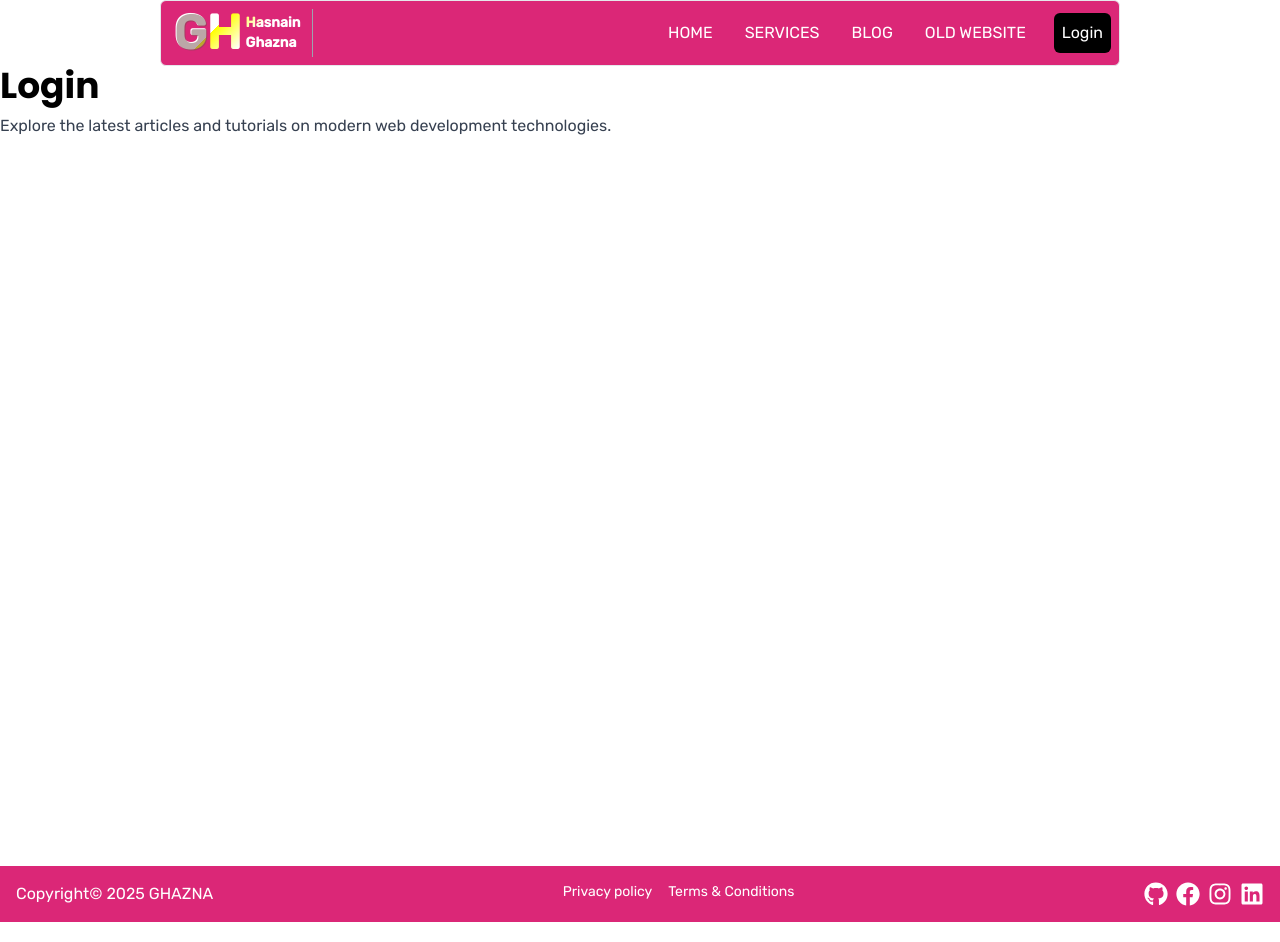
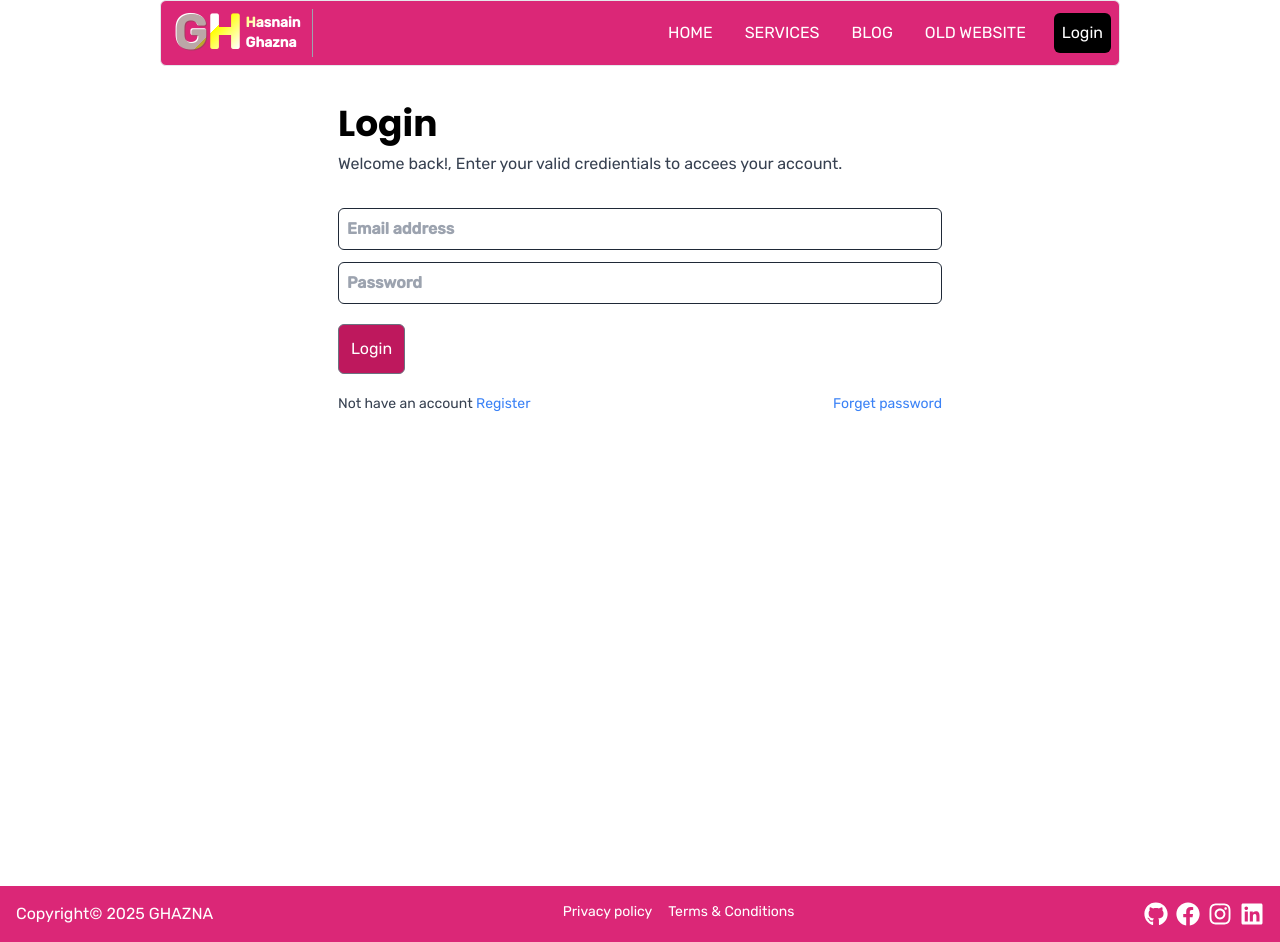
Before and after one commit to mhgkhan/ghazna, a Next.js app: page /login in a window 1280 px wide. Built offline with nearby package versions, Linux system fonts and the light colour scheme.

Commit message:
LOGIN: created login form

```diff
--- a/src/app/login/page.js
+++ b/src/app/login/page.js
@@ -1,15 +1,24 @@
+import LoginFormComponent from '@/components/ui/auth/LoginFormComponent'
+import Link from 'next/link'
 import React from 'react'
 
 const page = () => {
   return (
     <article className="min-h-screen">
-       <section className="w-full">
-        <div className="container mx-auto">
-            <h1 className="text-4xl font-bold">Login</h1>
-            <p className="my-2 text-gray-700 dark:text-gray-200">Explore the latest articles and tutorials on modern web development technologies.</p>
+      <section className="w-full">
+        <div className="md:w-[50%] w-[95%] mx-auto my-5 border-2 border-dotted border-white rounded-md p-4" >
+          <h1 className="text-4xl font-bold">Login</h1>
+          <p className="my-2 text-gray-700 dark:text-gray-200">Welcome back!, Enter your valid credientials to accees your account.</p>
+
+          <LoginFormComponent />
+
+          <div className='flex items-center justify-between gap-5 text-sm mt-5'>
+            <p className='dark:text-gray-200 text-gray-700'>Not have an account <Link href="/signup" className='text-blue-500 hover:underline'>Register</Link></p>
+            <Link href="/signup" className='text-blue-500 hover:underline'>Forget password</Link>
+          </div>
 
         </div>
-       </section>
+      </section>
     </article>
   )
 }
--- /dev/null
+++ b/src/components/ui/auth/LoginFormComponent.jsx
@@ -0,0 +1,14 @@
+import React from 'react'
+
+const LoginFormComponent = () => {
+    return (
+        <form className=''>
+            <br />
+            <input type="email" name="email" autoComplete='off' placeholder="Email address" className="dark:text-white text-black font-bold dark:focus:bg-gray-700 focus:bg-gray-100 rounded-md p-2 w-full outline-none border border-1 dark:border-gray-300 border-gray-800 focus:border-2 focus:border-dotted bg-inherit" />
+            <input type="password" name="password" autoComplete='off' placeholder="Password" className="my-3 dark:text-white text-black font-bold dark:focus:bg-gray-700 focus:bg-gray-100 rounded-md p-2 w-full outline-none border border-1 dark:border-gray-300 border-gray-800 focus:border-2 focus:border-dotted bg-inherit" />
+            <button className="submit w-auto p-3 border-1 border border-gray-500 text-white hover:bg-pink-600 bg-pink-700 text-center my-2 flex items-center justify-center gap-2 rounded-md active:border-2 active:border-dotted"> Login </button>
+        </form>
+    )
+}
+
+export default LoginFormComponent
```
